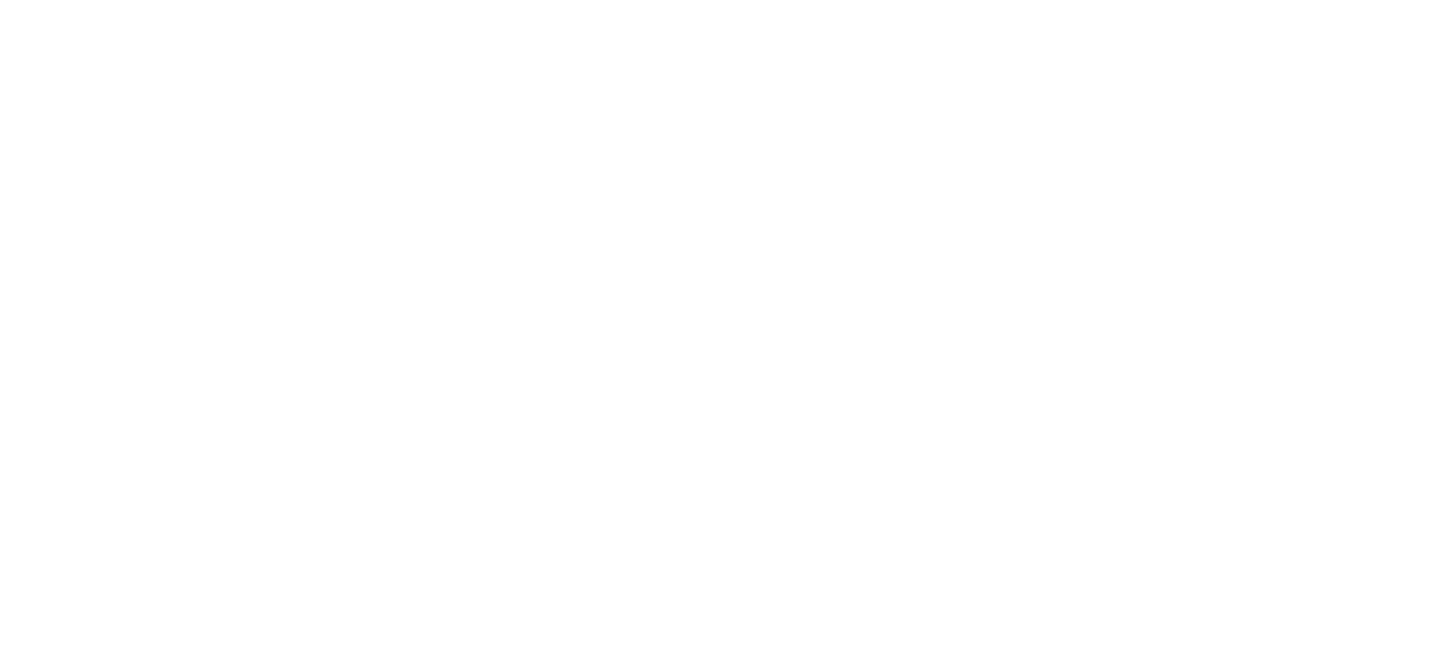
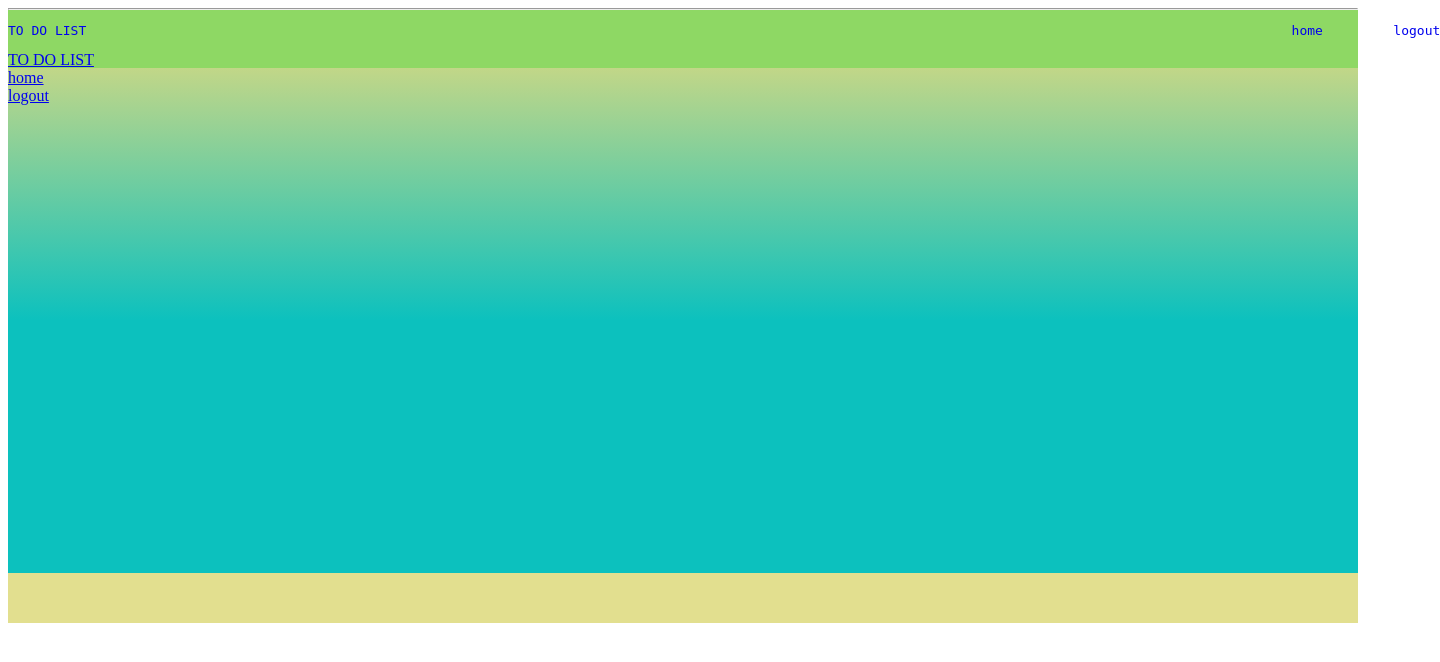
Before and after one commit to djaber24/TEST, a Django app: page / in a window 1440 px wide. Before the commit the part shown is empty. Shown: the top 662 px of the page. Run offline with Django 4.2, Linux system fonts and the light colour scheme.

Commit message:
truytruty

```diff
--- a/static/style.css
+++ b/static/style.css
@@ -0,0 +1,22 @@
+.cont{
+    width: 1350px;
+    height: 60px;
+    background: rgb(142, 216, 100);
+
+
+
+}
+.cant{
+    width: 1350px;
+    height: 505px;
+    background: rgb(100, 172, 177);
+    background-image: linear-gradient(to top, rgb(12, 193, 190) 50%,rgba(232, 232, 119, 0.708));
+}
+#gg{
+    width: 1350px;
+    height: 50px;
+    background:rgb(226, 223, 143) ;
+}
+.same{
+    text-decoration:none;
+}
--- a/templates/home.html
+++ b/templates/home.html
@@ -10,7 +10,21 @@
 <body>
 {% block page %}
 <!-- to do app list -->
+<!-- to do app -->
+<div class="cont">
+    <hr>
+    <pre ><a  href="#" style="text-decoration: none;">TO DO LIST</a>                                                                                                                                                          <a href="#" style="text-decoration: none;">home</a>         <a href="#" style="text-decoration: none;">logout</a></pre>
+    <div>
+        <div id="item1"><a href="#">TO DO LIST</a></div>
+        <div id="item2"><a href="#">home</a></div>
+        <div id="item3"><a href="#">logout</a></div>
+    </div>
 
+</div>
+<div class="cant">
+    <!-- <div class="ins">ADD</div> -->
+</div>
+<div id="gg"></div>
 {% endblock page %}
 
 </body>
--- a/templates/nav.html
+++ b/templates/nav.html
@@ -1 +1,6 @@
 <!-- nav bar -->
+<!-- <header class="cont">
+    <a href="#">TO DO LIST</a>
+    <a href="#">home</a>
+    <a href="#">logout</a>
+</header> -->
```
